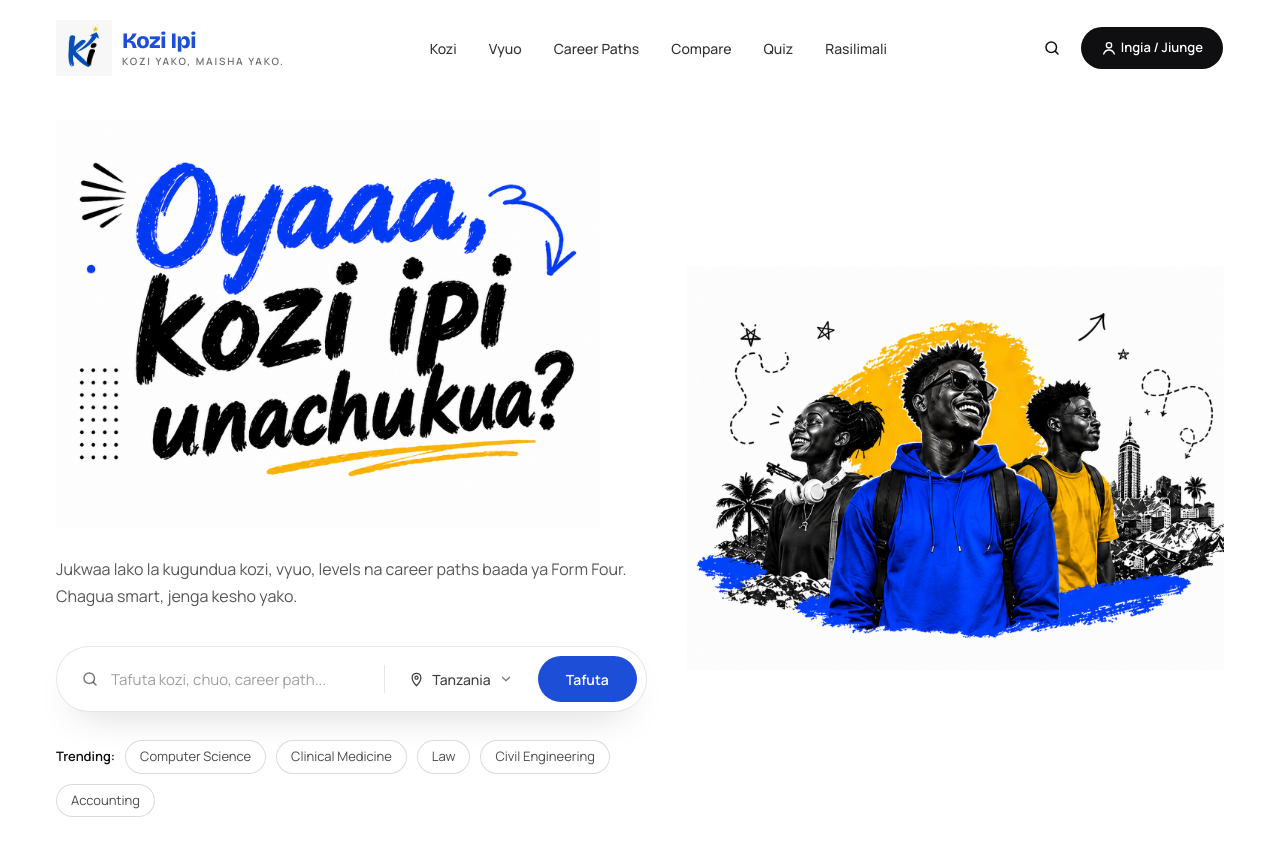
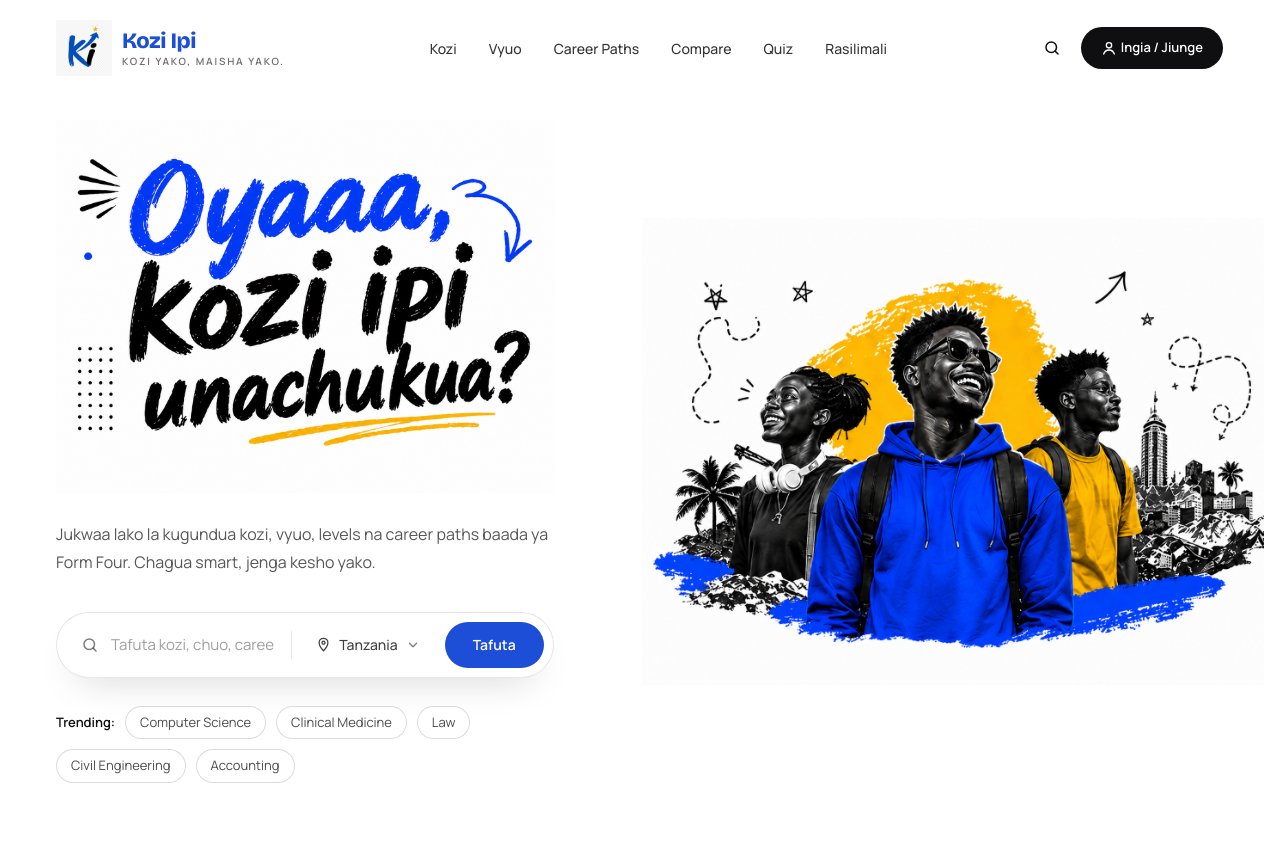
Before and after one commit to hassanayn/kozi-ipi, a Next.js app: page / in a window 1280 px wide. Shown: the top 856 px of the page. Built offline with nearby package versions, Linux system fonts and the light colour scheme; no server answers.

Commit message:
make hero artwork bigger and stack first on mobile
Widen the artwork column on desktop, push it to the right edge of the page, and reverse the column order on mobile so the student collage leads above the headline copy.

```diff
--- a/components/hero.tsx
+++ b/components/hero.tsx
@@ -30,7 +30,7 @@
       <div className="mx-auto flex w-full max-w-[1320px] flex-col px-6 sm:px-10 lg:px-14">
         <SiteHeader />
 
-        <div className="mt-10 grid grid-cols-1 items-center gap-12 pb-20 lg:mt-6 lg:grid-cols-[1.1fr_1fr] lg:gap-10 lg:pb-24">
+        <div className="mt-10 grid grid-cols-1 items-center gap-12 pb-20 lg:mt-6 lg:grid-cols-[1fr_1.25fr] lg:gap-12 lg:pb-24">
           <HeroCopy />
           <HeroArtwork />
         </div>
@@ -102,7 +102,7 @@
 
 function HeroCopy() {
   return (
-    <div className="relative">
+    <div className="relative order-2 lg:order-1">
       <h1 className="relative">
         <span className="sr-only">Oyaaa, kozi ipi unachukua?</span>
         <Image
@@ -186,14 +186,14 @@
 
 function HeroArtwork() {
   return (
-    <div className="relative mx-auto w-full max-w-[640px]">
+    <div className="relative order-1 mx-auto w-full max-w-[640px] lg:order-2 lg:mx-0 lg:ml-auto lg:max-w-[780px] lg:-mr-4 xl:-mr-10">
       <div className="relative aspect-[4/3] w-full">
         <Image
           src="/hero-students.png"
           alt="Three Tanzanian students looking ahead"
           fill
           priority
-          sizes="(min-width: 1024px) 640px, 90vw"
+          sizes="(min-width: 1024px) 780px, 90vw"
           className="object-contain"
         />
       </div>
```
